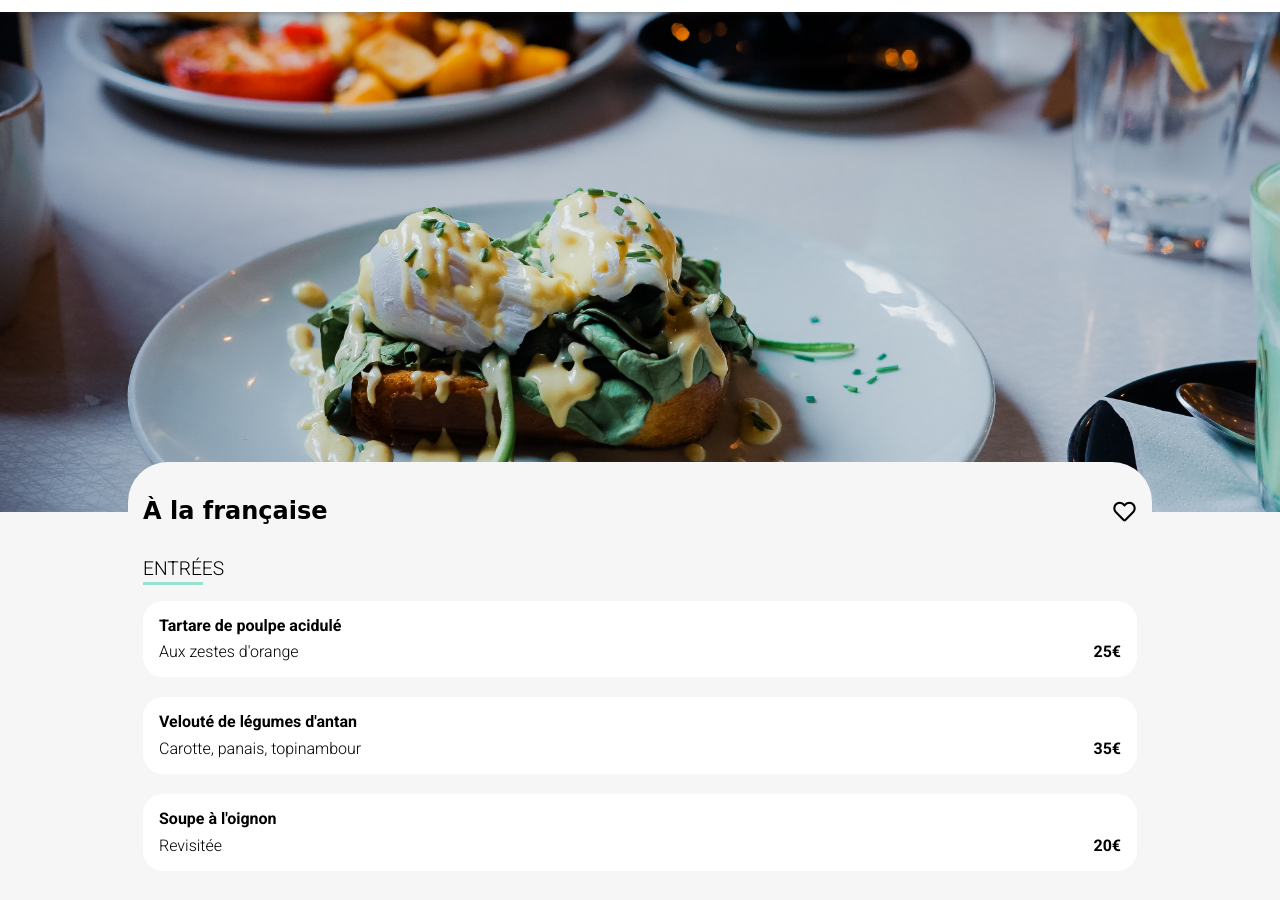
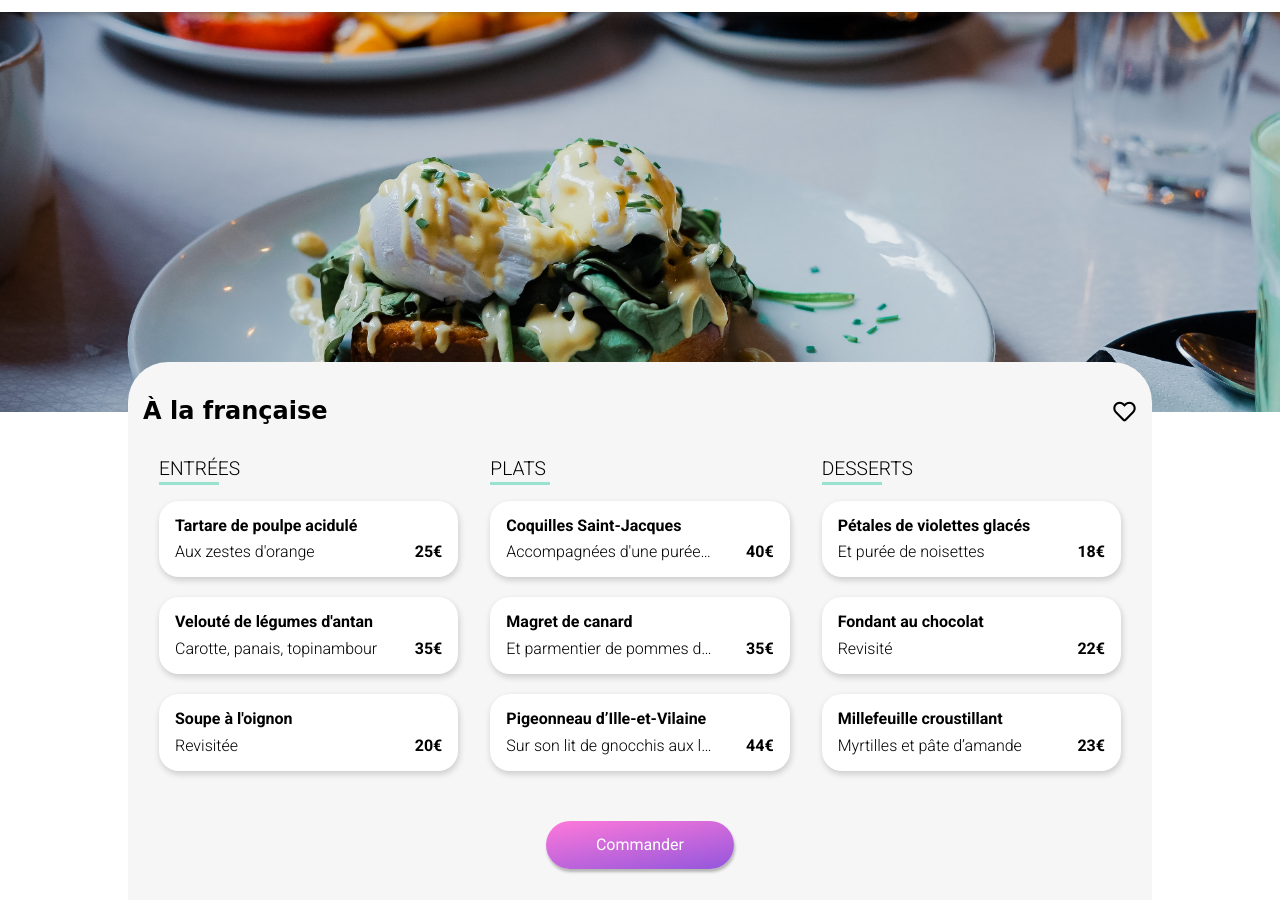
Before and after one commit to BallandArnaud/ArnaudBalland_3_13122021, a website: page pages/a-la-francaise.html in a window 1280 px wide. Shown: the part 52-952 px from the top of the page. Drawn offline with Linux system fonts and the light colour scheme; a web font is replaced by a local one.

Commit message:
Création version desktop et tablet de la page menu + correction compatibilité chrome

```diff
--- a/sass/components/_card.scss
+++ b/sass/components/_card.scss
@@ -71,6 +71,7 @@
             opacity: 0;
             background: linear-gradient($color-primary, $color-secondary);
             background-clip: text;
+            -webkit-background-clip: text;
             -webkit-text-fill-color: transparent;
         }
 
@@ -102,6 +103,7 @@
     position: relative;
     margin-bottom: 20px;
     border-radius: 20px;
+    box-shadow: 1px 3px 6px rgba(30,30,30,0.2);
     overflow: hidden;
     cursor: pointer;
     opacity: 0;
@@ -126,7 +128,7 @@
     &__title, &__description {
         white-space: nowrap;
         overflow: hidden;
-        text-overflow: clip ellipsis;
+        text-overflow: ellipsis;
     }
 
     &__title{
--- a/sass/pages/_menupage.scss
+++ b/sass/pages/_menupage.scss
@@ -1,10 +1,8 @@
 .menupage{
-
-    background-color: $background-secondary;
 
     &__img{
         width: 100%;
-        max-height: 500px;
+        max-height: 400px;
         object-fit: cover;
         display: block;
     }
@@ -12,11 +10,10 @@
     &__container{
         background-color: $background-secondary;
         position: relative;
-        top:-50px;
+        margin: -50px auto 0;
         border-radius: 40px 40px 0 0;
         max-width: map-get($breakpoints, desktop);
-        margin: auto;
-        padding: 20px 15px;
+        padding: 20px 15px 40px;
     }
 
     &__header{
@@ -53,6 +50,18 @@
         display: flex;
         flex-direction: column;
         margin-bottom: 30px;
+
+        @include desktop{
+            flex-direction: row;
+            justify-content: space-between;
+        }
+    }
+
+    &__menu{
+        @include desktop{
+            width: 33.33%;
+            padding: 0 1rem;
+        }
     }
 
     &__button{
```
Also changed, not shown: style/style.css, 1 other file.
